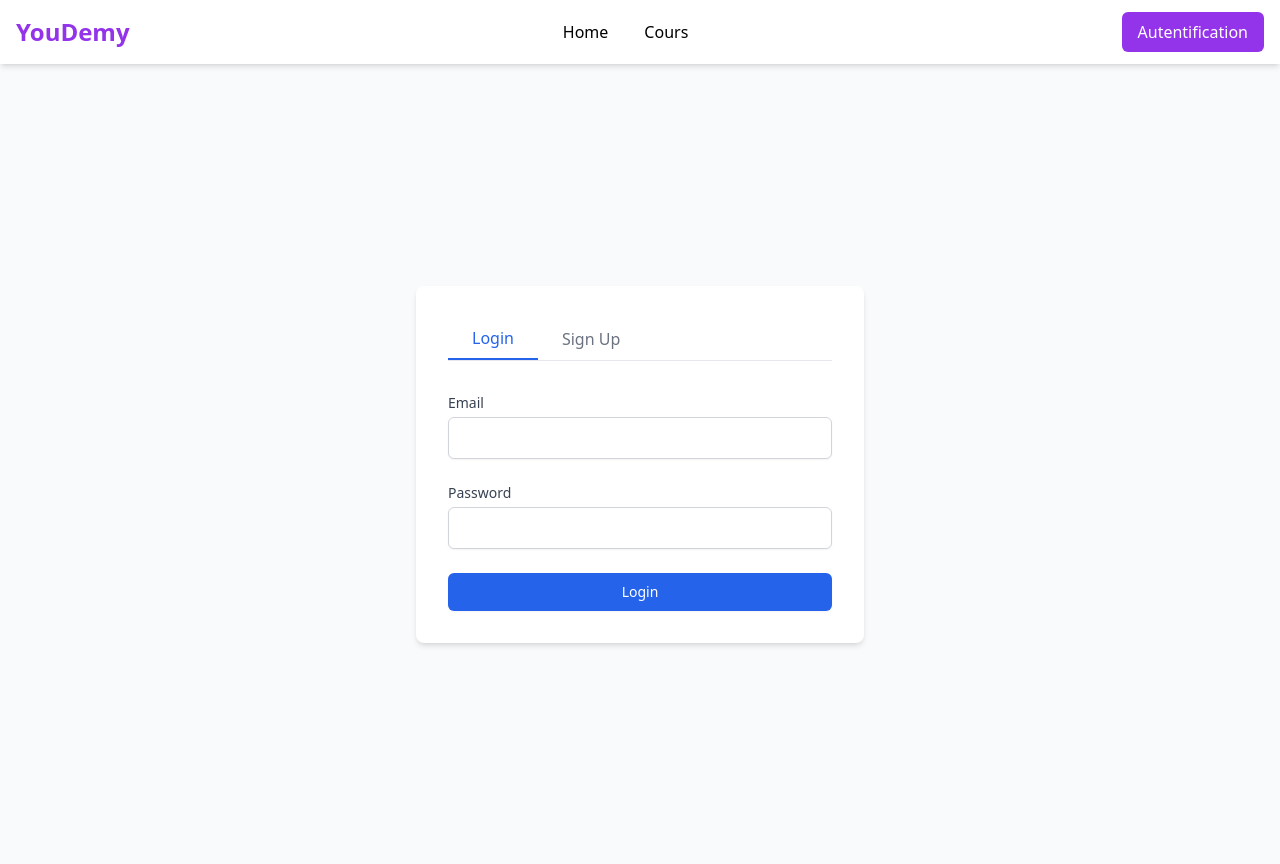
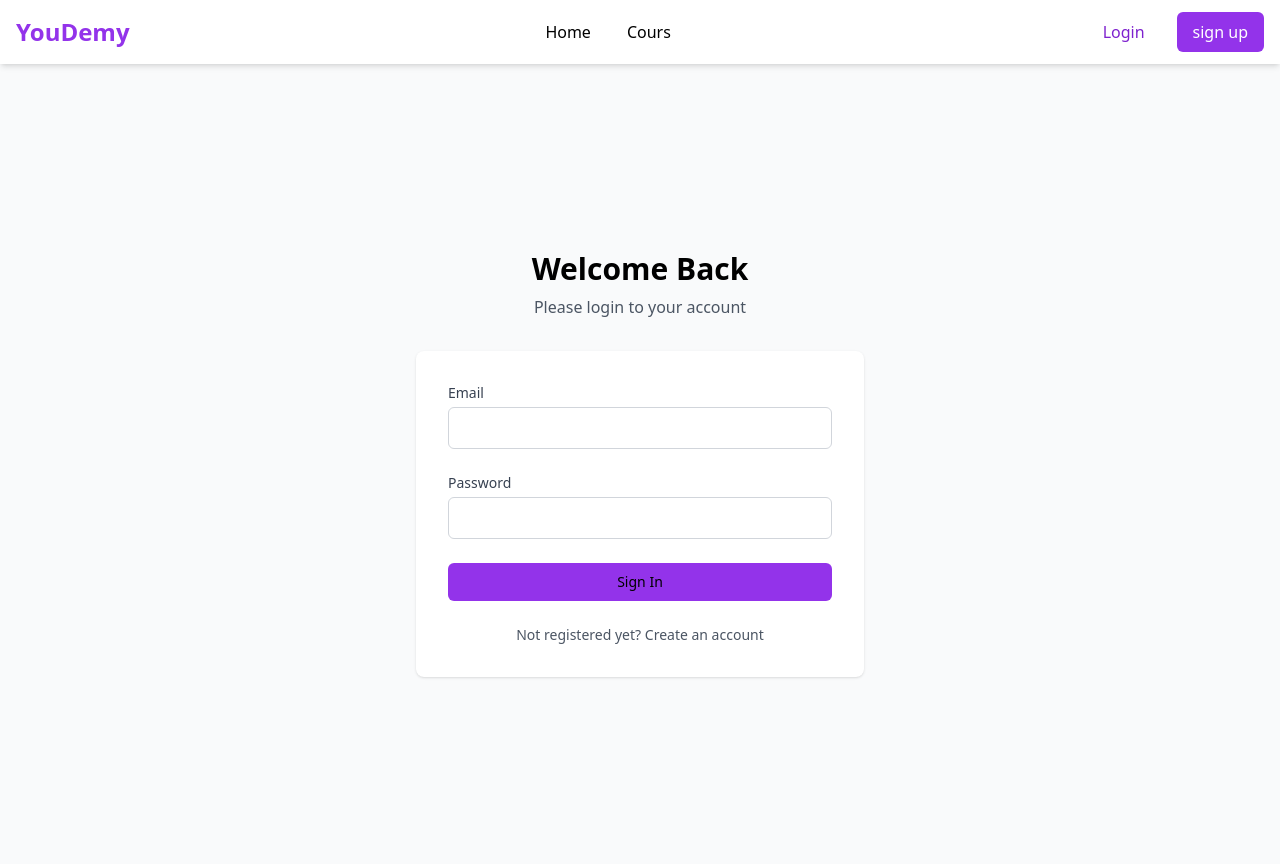
Before and after one commit to WissamDouskary/Youdemy, a PHP site: page /pages/login.php in a window 1280 px wide. Run offline with PHP 8.4, Linux system fonts and the light colour scheme; some libraries are stand-ins or nearby versions.

Commit message:
enhanced names #1

```diff
--- /dev/null
+++ b/classes/role.php
@@ -0,0 +1,27 @@
+<?php
+require_once '../classes/conn.php';
+
+class role {
+    private $id;
+    private $name;
+
+    function __construct($name){
+        $this->name = $name;
+    }
+
+    static function getallroles(){
+        $db = Dbconnection::getInstance()->getConnection();
+        try{
+        $sql = "SELECT * FROM role WHERE role_id <> 1";
+        $stmt = $db->prepare($sql);
+        $stmt->execute();
+
+        return $stmt->fetchAll(PDO::FETCH_ASSOC);
+        }
+        catch(PDOException $e){
+            throw new Exception('there is an error in roles show ' . $e->getMessage());
+        }
+    }
+}
+
+?>
--- a/classes/user.php
+++ b/classes/user.php
@@ -19,6 +19,8 @@ abstract class User {
         // $this->hashedPassword = password_hash($password, PASSWORD_BCRYPT);
 
     abstract public function insertUser();
+
+    abstract static function signup($nom, $prenom, $email, $role, $password);
 }
 
 
--- a/index.php
+++ b/index.php
@@ -20,7 +20,8 @@
                     <a href="../Youdemy/pages/cours.php"><li>Cours</li></a>
                 </ul>
                 <div class="flex items-center space-x-4">
-                <button class="bg-purple-600 text-white px-4 py-2 rounded-md hover:bg-purple-700">Autentification</button>
+                <a href="./pages/login.php"><button class=" text-purple-700 px-4 py-2 rounded-md">Login</button></a>
+                <a href="./pages/sign_up.php"><button class="bg-purple-600 text-white px-4 py-2 rounded-md hover:bg-purple-700">sign up</button></a>
                 </div>
             </div>
         </div>
--- a/pages/cours.php
+++ b/pages/cours.php
@@ -19,7 +19,8 @@
                     <a href="../pages/cours.php"><li>Cours</li></a>
                 </ul>
                 <div class="flex items-center space-x-4">
-                    <button class="bg-purple-600 text-white px-4 py-2 rounded-md hover:bg-purple-700">Autentification</button>
+                <a href="../pages/login.php"><button class=" text-purple-700 px-4 py-2 rounded-md">Login</button></a>
+                <a href="../pages/sign_up.php"><button class="bg-purple-600 text-white px-4 py-2 rounded-md hover:bg-purple-700">sign up</button></a>
                 </div>
             </div>
         </div>
--- a/pages/login.php
+++ b/pages/login.php
@@ -1,9 +1,15 @@
+<?php
+if(session_status() === PHP_SESSION_NONE){
+    session_start();
+}
+require_once '../classes/role.php';
+?>
 <!DOCTYPE html>
 <html lang="en">
 <head>
     <meta charset="UTF-8">
     <meta name="viewport" content="width=device-width, initial-scale=1.0">
-    <title>Auth Page</title>
+    <title>Login Page</title>
     <script src="https://cdnjs.cloudflare.com/ajax/libs/flowbite/2.2.1/flowbite.min.js"></script>
     <script src="https://cdn.tailwindcss.com"></script>
 </head>
@@ -20,90 +26,41 @@
                     <a href="../pages/cours.php"><li>Cours</li></a>
                 </ul>
                 <div class="flex items-center space-x-4">
-                    <a href="../pages/login.php"><button class="bg-purple-600 text-white px-4 py-2 rounded-md hover:bg-purple-700">Autentification</button></a>
+                <a href="../pages/login.php"><button class="text-purple-700 px-4 py-2 rounded-md">Login</button></a>
+                <a href="../pages/sign_up.php"><button class="bg-purple-600 text-white px-4 py-2 rounded-md hover:bg-purple-700">sign up</button></a>
                 </div>
             </div>
         </div>
     </nav>
 
-    <!-- Auth Container -->
-    <div class="min-h-screen flex items-center justify-center py-12 px-4 sm:px-6 lg:px-8">
-        <div class="max-w-md w-full space-y-8 bg-white p-8 rounded-lg shadow-md">
-            <!-- Tabs -->
-            <div class="flex border-b">
-                <button onclick="showLogin()" id="loginTab" class="px-6 py-2 font-medium text-blue-600 border-b-2 border-blue-600">Login</button>
-                <button onclick="showSignup()" id="signupTab" class="px-6 py-2 font-medium text-gray-500 hover:text-blue-600">Sign Up</button>
+    <main class="min-h-screen flex items-center justify-center py-12 px-4">
+        <div class="max-w-md w-full space-y-8">
+            <div class="text-center">
+                <h2 class="text-3xl font-bold">Welcome Back</h2>
+                <p class="mt-2 text-gray-600">Please login to your account</p>
             </div>
 
-            <!-- Login Form -->
-            <div id="loginForm">
-                <form class="space-y-6">
+            <form class="mt-8 space-y-6 bg-white p-8 rounded-lg shadow" method="POST">
                 <div>
-                        <label for="login-email" class="block text-sm font-medium text-gray-700">Email</label>
-                        <input type="email" id="login-email" class="mt-1 block w-full px-3 py-2 border border-gray-300 rounded-md shadow-sm focus:outline-none focus:ring-blue-500 focus:border-blue-500">
+                    <label class="block text-sm font-medium text-gray-700">Email</label>
+                    <input type="email" name="email" required class="mt-1 w-full px-3 py-2 border border-gray-300 rounded-md focus:ring-2 focus:ring-yellow-500 focus:border-transparent">
                 </div>
+
                 <div>
-                        <label for="login-password" class="block text-sm font-medium text-gray-700">Password</label>
-                        <input type="password" id="login-password" class="mt-1 block w-full px-3 py-2 border border-gray-300 rounded-md shadow-sm focus:outline-none focus:ring-blue-500 focus:border-blue-500">
+                    <label class="block text-sm font-medium text-gray-700">Password</label>
+                    <input type="password" name="password" required class="mt-1 w-full px-3 py-2 border border-gray-300 rounded-md focus:ring-2 focus:ring-yellow-500 focus:border-transparent">
                 </div>
-                    <div>
-                        <button type="submit" class="w-full flex justify-center py-2 px-4 border border-transparent rounded-md shadow-sm text-sm font-medium text-white bg-blue-600 hover:bg-blue-700 focus:outline-none focus:ring-2 focus:ring-offset-2 focus:ring-blue-500">
-                            Login
+
+                <button type="submit" class="w-full bg-primary py-2 px-4 border border-transparent rounded-md text-sm font-medium btn-hover focus:outline-none bg-purple-600 hover:bg-purple-700">
+                    Sign In
                 </button>
+
+                <div class="text-center text-sm text-gray-600">
+                    Not registered yet?
+                    <a href="../pages/sign_up.php" class="font-medium text-purpel-600 hover:text-purpel-500">Create an account</a>
                 </div>
             </form>
         </div>
-
-            <!-- Sign Up Form -->
-            <div id="signupForm" class="hidden">
-                <form class="space-y-6">
-                    <div>
-                        <label for="signup-name" class="block text-sm font-medium text-gray-700">Full Name</label>
-                        <input type="text" id="signup-name" class="mt-1 block w-full px-3 py-2 border border-gray-300 rounded-md shadow-sm focus:outline-none focus:ring-blue-500 focus:border-blue-500">
-                    </div>
-                    <div>
-                        <label for="signup-email" class="block text-sm font-medium text-gray-700">Email</label>
-                        <input type="email" id="signup-email" class="mt-1 block w-full px-3 py-2 border border-gray-300 rounded-md shadow-sm focus:outline-none focus:ring-blue-500 focus:border-blue-500">
-                    </div>
-                    <div>
-                        <label for="user-role" class="block text-sm font-medium text-gray-700">Role</label>
-                        <select id="user-role" class="mt-1 block w-full px-3 py-2 border border-gray-300 rounded-md shadow-sm focus:outline-none focus:ring-blue-500 focus:border-blue-500">
-                            <option value="student">Etudiant</option>
-                            <option value="teacher">Teacher</option>
-                        </select>
-                    </div>
-                    <div>
-                        <label for="signup-password" class="block text-sm font-medium text-gray-700">Password</label>
-                        <input type="password" id="signup-password" class="mt-1 block w-full px-3 py-2 border border-gray-300 rounded-md shadow-sm focus:outline-none focus:ring-blue-500 focus:border-blue-500">
-                    </div>
-                    <div>
-                        <button type="submit" class="w-full flex justify-center py-2 px-4 border border-transparent rounded-md shadow-sm text-sm font-medium text-white bg-blue-600 hover:bg-blue-700 focus:outline-none focus:ring-2 focus:ring-offset-2 focus:ring-blue-500">
-                            Sign Up
-                        </button>
-                    </div>
-                </form>
-            </div>
-        </div>
-    </div>
-
-    <script>
-        function showLogin() {
-            document.getElementById('loginForm').classList.remove('hidden');
-            document.getElementById('signupForm').classList.add('hidden');
-            document.getElementById('loginTab').classList.add('text-blue-600', 'border-b-2', 'border-blue-600');
-            document.getElementById('loginTab').classList.remove('text-gray-500');
-            document.getElementById('signupTab').classList.remove('text-blue-600', 'border-b-2', 'border-blue-600');
-            document.getElementById('signupTab').classList.add('text-gray-500');
-        }
-
-        function showSignup() {
-            document.getElementById('signupForm').classList.remove('hidden');
-            document.getElementById('loginForm').classList.add('hidden');
-            document.getElementById('signupTab').classList.add('text-blue-600', 'border-b-2', 'border-blue-600');
-            document.getElementById('signupTab').classList.remove('text-gray-500');
-            document.getElementById('loginTab').classList.remove('text-blue-600', 'border-b-2', 'border-blue-600');
-            document.getElementById('loginTab').classList.add('text-gray-500');
-        }
-    </script>
+    </main>
 </body>
 </html>
```
Also changed, not shown: pages/sign_up.php (added, +88 -0 lines), Handling/AuthHandl.php (added). Lines whose indentation alone changed are shown as unchanged.
